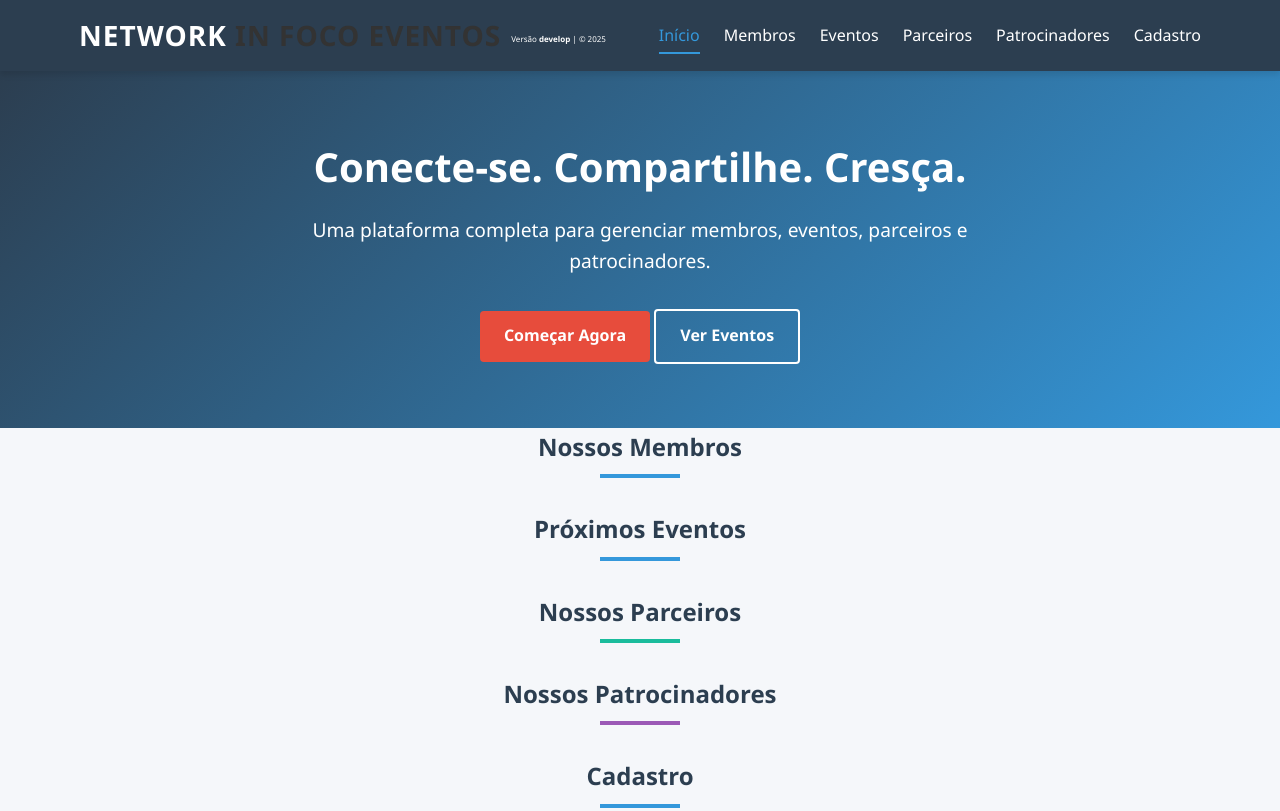
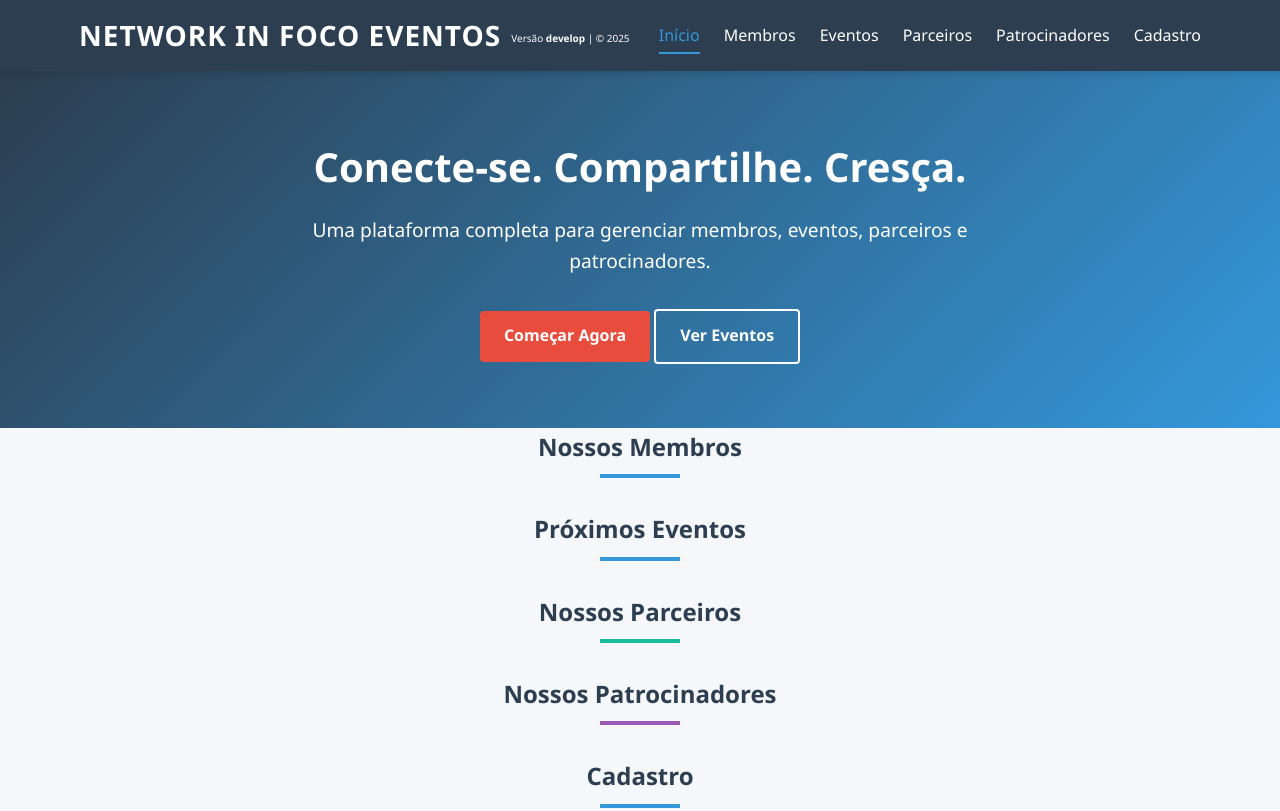
Before and after one commit to WesleyBritoDF/infoco-network, a plain HTML site: page index.html in a window 1280 px wide. Shown: the top 811 px of the page. Drawn offline with nearby package versions, Linux system fonts and the light colour scheme.

Commit message:
index.html

```diff
--- a/index.html
+++ b/index.html
@@ -867,9 +867,9 @@
             <div class="header-content">
                <div class="logo" style="text-align: center; line-height: 1.4;">
                     <h1 style="margin: 0; font-size: 28px; color: #fffffff; letter-spacing: 1px;">
-                        NETWORK <span style="color: #333;">IN FOCO EVENTOS</span>
+                        NETWORK <span style="color: #ffffff;">IN FOCO EVENTOS</span>
                     </h1>
-                    <h2 style="margin: 5px 0 0 0; font-size: 8px; color: #fffffff; font-weight: normal;">
+                    <h2 style="margin: 5px 0 0 0; font-size: 10px; color: #fffffff; font-weight: normal;">
                         Versão <b>develop</b> | © 2025
                     </h2>
                 </div>
```
